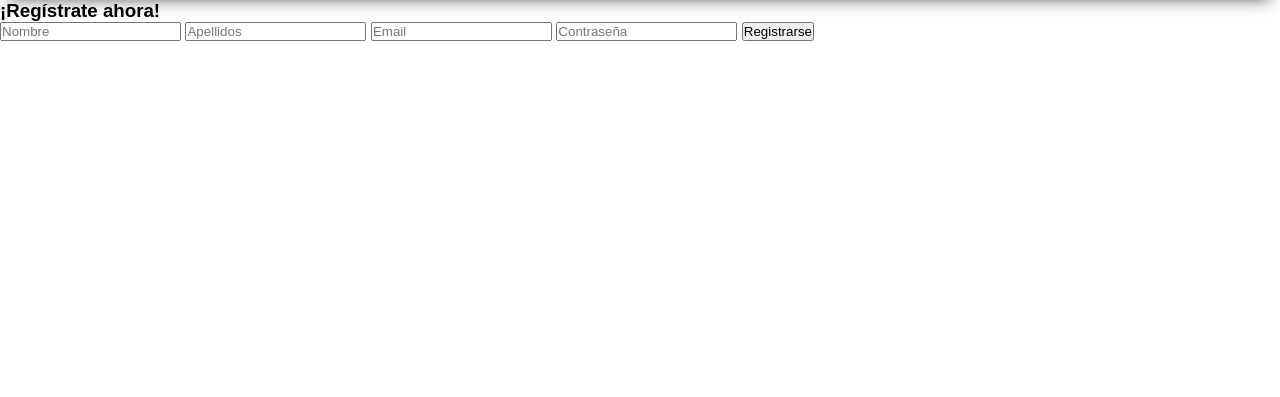
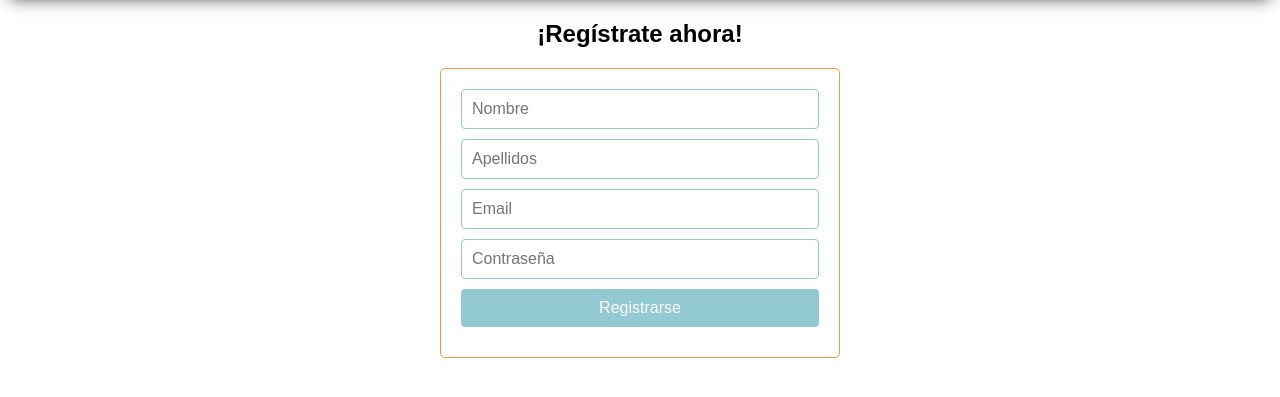
Before and after one commit to LuciaRol/zapateria, a PHP site: template src/Views/mostrarRegistro.php in a window 1280 px wide. Shown: the part 102-499 px from the top of the page. Run offline with PHP 8.4, Linux system fonts and the light colour scheme; the template is opened without the code that fills it, so the values that code supplies are empty; some libraries are stand-ins or nearby versions.

Commit message:
ruta a registro

```diff
--- a/public/css/styles.css
+++ b/public/css/styles.css
@@ -210,7 +210,6 @@
 }
 
 /* PRODUCTOS */
-/* PRODUCTOS */
 
 .productos-table {
     width: 100%;
@@ -234,3 +233,46 @@
     background-color: var(--primary);
     color: var(--text);
 }
+
+
+
+/* REGISTRO */
+
+.registro-form {
+    max-width: 400px;
+    margin: 0 auto;
+    padding: 20px;
+    border: 1px solid var(--primary-light);
+    border-radius: 5px;
+    background-color: var(--primary);
+}
+
+.registro-form h2 {
+    text-align: center;
+    margin-bottom: 20px;
+    color: var(--text-title);
+}
+
+.registro-form input[type="text"],
+.registro-form input[type="password"],
+.registro-form button {
+    width: 100%;
+    margin-bottom: 10px;
+    padding: 10px;
+    border: 1px solid var(--contrast);
+    border-radius: 4px;
+    font-size: 16px;
+}
+
+.registro-form button {
+    background-color: var(--contrast);
+    color: var(--text-title);
+    cursor: pointer;
+	border: none;
+}
+
+.registro-form button:hover {
+    background-color: var(--contrat-hover);
+    border: 1px solid var(--primary-light);
+	border:none;
+}
--- a/src/Routes/Routes.php
+++ b/src/Routes/Routes.php
@@ -69,7 +69,7 @@
             return "ERROR";
         });
 
-        Router::add('POST','/registro', function (){
+        Router::add('GET','/registro', function (){
             return (new UsuarioController())->mostrarRegistro();
         });
 
--- a/src/Views/mostrarRegistro.php
+++ b/src/Views/mostrarRegistro.php
@@ -1,4 +1,6 @@
-<h3 class="sidebar_title">¡Regístrate ahora!</h3>
+<link rel="stylesheet" href="public/css/styles.css">
+<main>
+    <h2 class="sidebar_title">¡Regístrate ahora!</h2>
     <?php
     // Verificar si hay errores de registro y mostrar el mensaje
     if (isset($error_registro) && is_array($error_registro)) {
@@ -9,7 +11,7 @@
         echo "</ul>";
     }
     ?>
-    <form action="<?= BASE_URL ?>registro_usuario" method="POST">
+    <form class="registro-form" action="<?= BASE_URL ?>registro_usuario" method="POST">
         <!-- Campos del formulario para el registro de usuario -->
         <input type="text" name="nombre" placeholder="Nombre">
         <input type="text" name="apellidos" placeholder="Apellidos">
@@ -17,3 +19,4 @@
         <input type="password" name="contrasena" placeholder="Contraseña">
         <button type="submit" name="registro">Registrarse</button>
     </form>
+</main>
```
